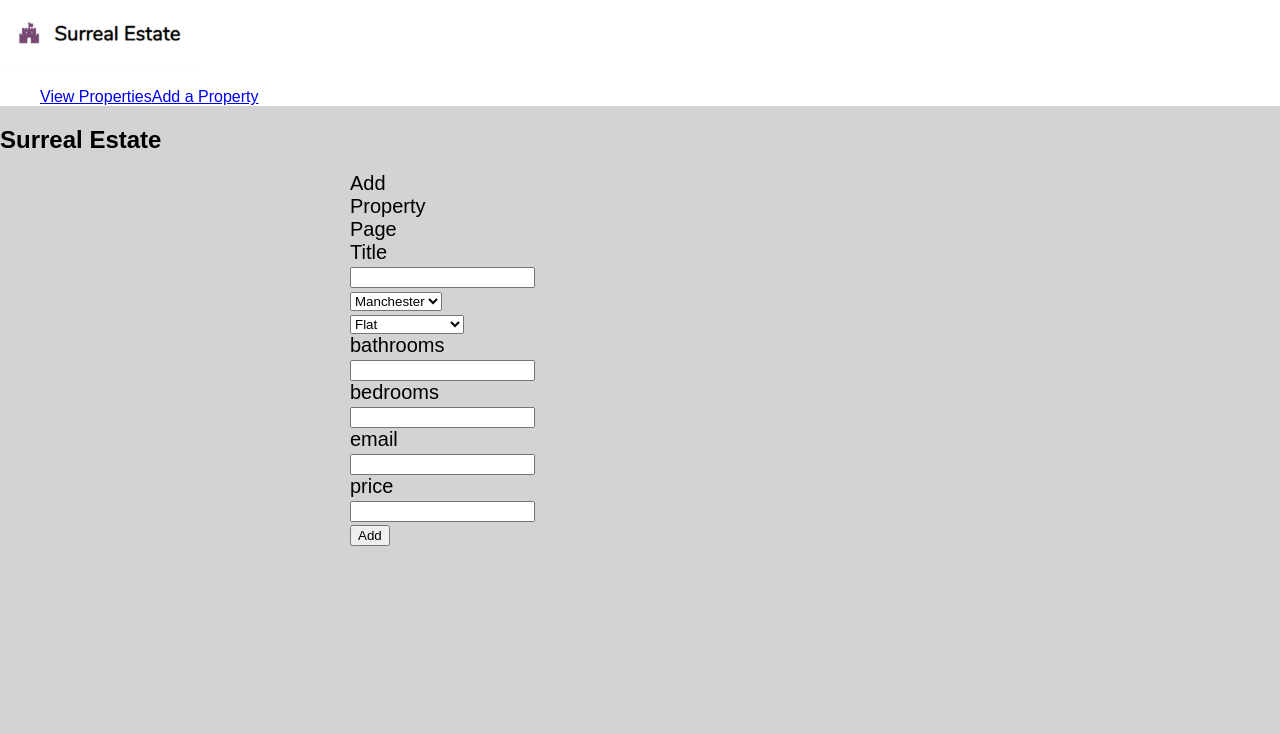
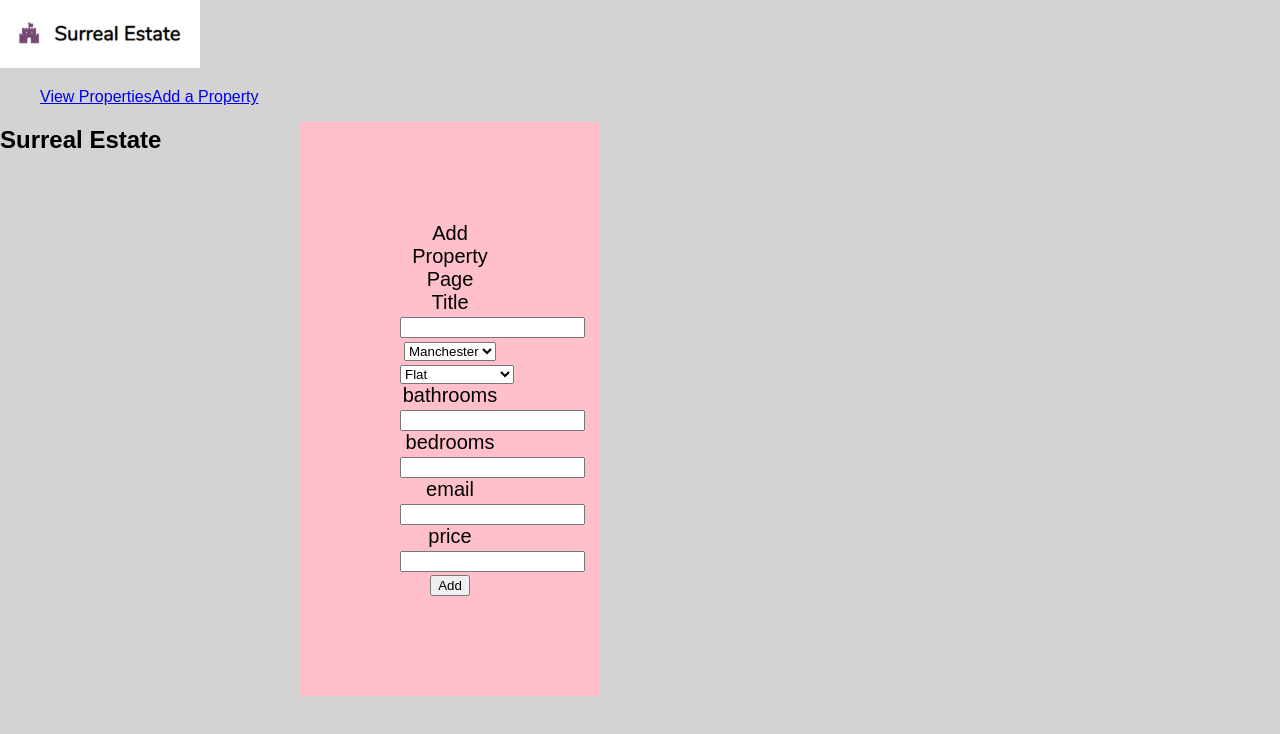
Before and after one commit to KhadraMohamed/Surreal-Estate, a React (Create React App) app: page /add-property in a window 1280 px wide. Shown: the top 734 px of the page. Built offline with nearby package versions, Linux system fonts and the light colour scheme.

Commit message:
updated css

```diff
--- a/src/styles/add-property.css
+++ b/src/styles/add-property.css
@@ -3,9 +3,13 @@
     flex-direction: column;
     font-size: 20px;
     text-align:center;
-    padding: 50px;
+    padding: 100px;
     width: 100px;
-    box-sizing: border-box;
     position:absolute;
     left: 300px;
+    background-color: pink;
   }
+
+form {
+  box-sizing: border-box;
+}
--- a/src/styles/navbar.css
+++ b/src/styles/navbar.css
@@ -1,5 +1,4 @@
 .navbar {
-   background-color: white;
    border-bottom: grey;
 }
 
```
